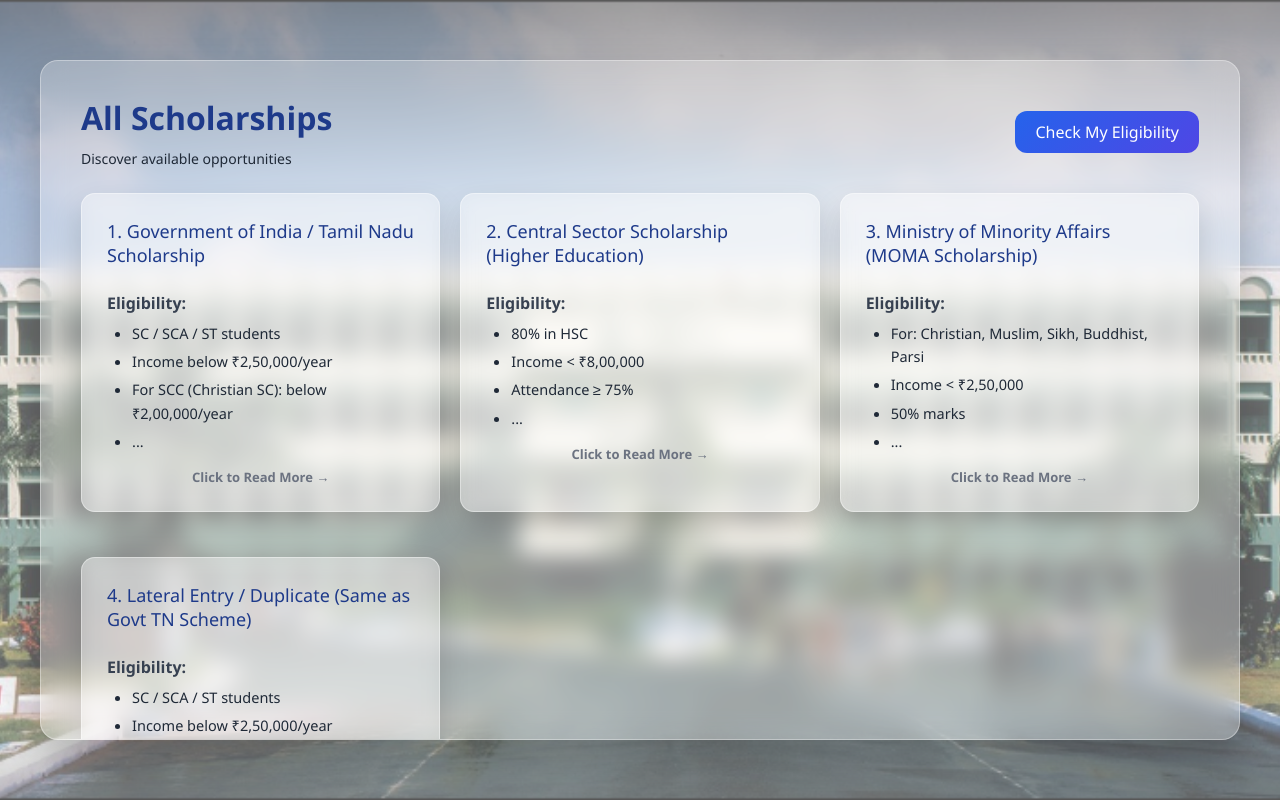
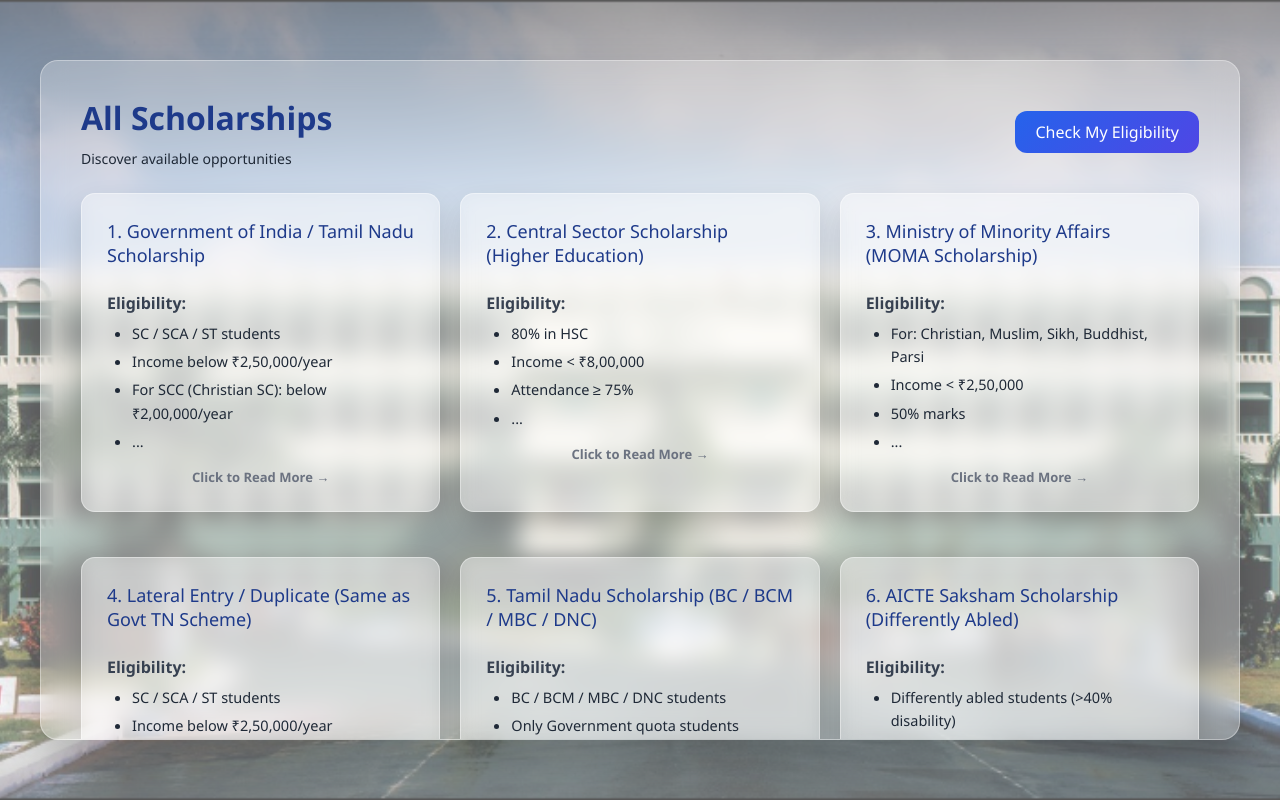
Before and after one commit to HarishBabu2005/scholarship_project, a React (Create React App) app in the folder scholarship-frontend/: page /scholarships in a window 1280 px wide. Built offline with nearby package versions, Linux system fonts and the light colour scheme; sample sign-in values are in the browser's storage.

Commit message:
Add Google login button

```diff
--- a/scholarship-frontend/package.json
+++ b/scholarship-frontend/package.json
@@ -3,6 +3,7 @@
   "version": "0.1.0",
   "private": true,
   "dependencies": {
+    "@react-oauth/google": "^0.13.4",
     "@testing-library/dom": "^10.4.1",
     "@testing-library/jest-dom": "^6.9.1",
     "@testing-library/react": "^16.3.2",
--- a/scholarship-frontend/src/App.js
+++ b/scholarship-frontend/src/App.js
@@ -11,8 +11,11 @@
 import StudentScholarships from "./pages/StudentScholarships";
 import ScholarshipDetail from "./pages/ScholarshipDetail";
 
+import { GoogleOAuthProvider } from "@react-oauth/google";
+
 function App() {
   return (
+    <GoogleOAuthProvider clientId="844725495194-519nengp0k60l6kf85li1at3vqcgfom3.apps.googleusercontent.com">
       <BrowserRouter>
         <Routes>
            {/* Landing Page */}
@@ -42,6 +45,7 @@
           />
         </Routes>
       </BrowserRouter>
+    </GoogleOAuthProvider>
   );
 }
 
--- a/scholarship-frontend/src/data/scholarships.js
+++ b/scholarship-frontend/src/data/scholarships.js
@@ -104,4 +104,98 @@
       "Photo, Ration card, First graduate certificate",
     ],
   },
+  {
+    id: 5,
+    title: "5. Tamil Nadu Scholarship (BC / BCM / MBC / DNC)",
+    source: "",
+    eligibility: [
+      "BC / BCM / MBC / DNC students",
+      "Only Government quota students",
+      "Income ≤ ₹2,00,000/year",
+    ],
+    amount: "₹2,00,000/year\nVaries based on category",
+    application: ["Apply through college", "Deadline: September / October"],
+    documents: [
+      "Income certificate",
+      "Nativity certificate",
+      "Mark sheets (10th & 12th)",
+      "TC & Community certificate",
+      "Aadhaar",
+      "Bank passbook",
+      "Allotment order",
+      "Ration card",
+    ],
+  },
+  {
+    id: 6,
+    title: "6. AICTE Saksham Scholarship (Differently Abled)",
+    source: "",
+    eligibility: [
+      "Differently abled students (>40% disability)",
+      "Family income < ₹8,00,000",
+      "First-year UG students",
+      "Admission under government quota",
+      "Should NOT avail other scholarships",
+    ],
+    amount: "Tuition fee up to ₹30,000\n₹2,000/month for 10 months",
+    application: [
+      "Apply online (AICTE portal)",
+      "Deadline: October",
+    ],
+    documents: [
+      "Online application form",
+      "Supporting disability certificate",
+      "Academic documents",
+      "Submit to AICTE portal",
+    ],
+  },
+  {
+    id: 7,
+    title: "7. PMSSS (Jammu & Kashmir Scholarship)",
+    source: "",
+    eligibility: [
+      "Students from Jammu & Kashmir / Ladakh",
+      "Based on merit and counseling process",
+      "Must follow AICTE seat allocation rules",
+    ],
+    amount: "Tuition + financial support (varies)",
+    application: [
+      "Apply via AICTE portal (www.aicte-india.org)",
+      "Key Rules: Seat once selected cannot be changed, Max 100 college choices, Must upload joining report, Seat cancellation if not confirmed",
+    ],
+    documents: [],
+  },
+  {
+    id: 8,
+    title: "8. Lateral Entry Scholarship (BC Category)",
+    source: "",
+    eligibility: [
+      "BC / BCM / MBC / DNC students",
+      "Lateral entry students",
+      "Government quota",
+    ],
+    amount: "₹2,00,000/year",
+    application: ["Apply through college", "Deadline: September / October"],
+    documents: [
+      "Diploma mark sheets",
+      "Income certificate",
+      "Aadhaar",
+      "Bank details",
+      "Allotment order",
+    ],
+  },
+  {
+    id: 9,
+    title: "9. AICTE Pragathi Scholarship (Girls)",
+    source: "",
+    eligibility: [
+      "Only 2 girl children per family",
+      "Family income < ₹8,00,000",
+      "First-year UG students",
+      "Government quota",
+    ],
+    amount: "Tuition fee up to ₹30,000\n₹2,000/month (10 months)",
+    application: ["Apply online (AICTE portal)", "Deadline: October"],
+    documents: [],
+  },
 ];
--- a/scholarship-frontend/src/pages/Login.jsx
+++ b/scholarship-frontend/src/pages/Login.jsx
@@ -3,6 +3,7 @@
 import AuthLayout from "../components/AuthLayout";
 import API from "../api/axios";
 import "../styles/theme.css";
+import { useGoogleLogin } from "@react-oauth/google";
 
 function Login() {
   const [formData, setFormData] = useState({
@@ -12,6 +13,17 @@
 
   const [errors, setErrors] = useState({});
   const navigate = useNavigate();
+
+  const loginWithGoogle = useGoogleLogin({
+    onSuccess: (tokenResponse) => {
+      console.log("Google login successful:", tokenResponse);
+      alert("Google login successful! This is a mock response, you will need to wire it up with the backend API logic later.");
+    },
+    onError: () => {
+      console.log("Google login failed");
+      alert("Google login failed.");
+    },
+  });
 
   // ✅ Validation function (THIS WAS MISSING)
   const validate = () => {
@@ -89,6 +101,21 @@
             Login
           </button>
         </form>
+
+        <div className="divider">
+          <span>OR</span>
+        </div>
+
+        <button type="button" className="btn-google" onClick={() => loginWithGoogle()}>
+          <svg width="20" height="20" xmlns="http://www.w3.org/2000/svg" viewBox="0 0 48 48">
+            <path fill="#EA4335" d="M24 9.5c3.54 0 6.71 1.22 9.21 3.6l6.85-6.85C35.9 2.38 30.47 0 24 0 14.62 0 6.51 5.38 2.56 13.22l7.98 6.19C12.43 13.72 17.74 9.5 24 9.5z" />
+            <path fill="#4285F4" d="M46.98 24.55c0-1.57-.15-3.09-.38-4.55H24v9.02h12.94c-.58 2.96-2.26 5.48-4.78 7.18l7.73 6c4.51-4.18 7.09-10.36 7.09-17.65z" />
+            <path fill="#FBBC05" d="M10.53 28.59c-.48-1.45-.76-2.99-.76-4.59s.27-3.14.76-4.59l-7.98-6.19C.92 16.46 0 20.12 0 24c0 3.88.92 7.54 2.56 10.78l7.97-6.19z" />
+            <path fill="#34A853" d="M24 48c6.48 0 11.93-2.13 15.89-5.81l-7.73-6c-2.15 1.45-4.92 2.3-8.16 2.3-6.26 0-11.57-4.22-13.47-9.91l-7.98 6.19C6.51 42.62 14.62 48 24 48z" />
+            <path fill="none" d="M0 0h48v48H0z" />
+          </svg>
+          Sign in with Google
+        </button>
       </div>
     </AuthLayout>
   );
--- a/scholarship-frontend/src/pages/Signup.jsx
+++ b/scholarship-frontend/src/pages/Signup.jsx
@@ -3,6 +3,7 @@
 import AuthLayout from "../components/AuthLayout";
 import API from "../api/axios";
 import "../styles/theme.css";
+import { useGoogleLogin } from "@react-oauth/google";
 
 function Signup() {
   const [formData, setFormData] = useState({
@@ -14,6 +15,17 @@
 
   const [errors, setErrors] = useState({});
   const navigate = useNavigate();
+
+  const signupWithGoogle = useGoogleLogin({
+    onSuccess: (tokenResponse) => {
+      console.log("Google signup successful:", tokenResponse);
+      alert("Google signup successful! This is a mock response, you will need to wire it up with the backend API logic later.");
+    },
+    onError: () => {
+      console.log("Google signup failed");
+      alert("Google signup failed.");
+    },
+  });
 
   // ✅ Validation function
   const validate = () => {
@@ -154,6 +166,21 @@
             Sign Up
           </button>
         </form>
+
+        <div className="divider">
+          <span>OR</span>
+        </div>
+
+        <button type="button" className="btn-google" onClick={() => signupWithGoogle()}>
+          <svg width="20" height="20" xmlns="http://www.w3.org/2000/svg" viewBox="0 0 48 48">
+            <path fill="#EA4335" d="M24 9.5c3.54 0 6.71 1.22 9.21 3.6l6.85-6.85C35.9 2.38 30.47 0 24 0 14.62 0 6.51 5.38 2.56 13.22l7.98 6.19C12.43 13.72 17.74 9.5 24 9.5z" />
+            <path fill="#4285F4" d="M46.98 24.55c0-1.57-.15-3.09-.38-4.55H24v9.02h12.94c-.58 2.96-2.26 5.48-4.78 7.18l7.73 6c4.51-4.18 7.09-10.36 7.09-17.65z" />
+            <path fill="#FBBC05" d="M10.53 28.59c-.48-1.45-.76-2.99-.76-4.59s.27-3.14.76-4.59l-7.98-6.19C.92 16.46 0 20.12 0 24c0 3.88.92 7.54 2.56 10.78l7.97-6.19z" />
+            <path fill="#34A853" d="M24 48c6.48 0 11.93-2.13 15.89-5.81l-7.73-6c-2.15 1.45-4.92 2.3-8.16 2.3-6.26 0-11.57-4.22-13.47-9.91l-7.98 6.19C6.51 42.62 14.62 48 24 48z" />
+            <path fill="none" d="M0 0h48v48H0z" />
+          </svg>
+          Sign up with Google
+        </button>
       </div>
     </AuthLayout>
   );
--- a/scholarship-frontend/src/styles/theme.css
+++ b/scholarship-frontend/src/styles/theme.css
@@ -327,3 +327,46 @@
   gap: 20px;
   width: 100%;
 }
+
+/* Divider */
+.divider {
+  display: flex;
+  align-items: center;
+  text-align: center;
+  margin: 20px 0;
+  color: #4b5563;
+  font-size: 14px;
+}
+
+.divider::before,
+.divider::after {
+  content: "";
+  flex: 1;
+  border-bottom: 1px solid rgba(0, 0, 0, 0.2);
+}
+
+.divider span {
+  padding: 0 10px;
+}
+
+/* Google Button */
+.btn-google {
+  width: 100%;
+  padding: 12px;
+  border-radius: 12px;
+  border: 1px solid rgba(0, 0, 0, 0.2);
+  background: white;
+  color: #374151;
+  font-size: 16px;
+  font-weight: 500;
+  cursor: pointer;
+  display: flex;
+  align-items: center;
+  justify-content: center;
+  gap: 10px;
+  transition: background 0.2s;
+}
+
+.btn-google:hover {
+  background: #f9fafb;
+}
```
Also changed, not shown: 1 other file (tests, documents, lock files or other folders). Lines whose indentation alone changed are shown as unchanged.
